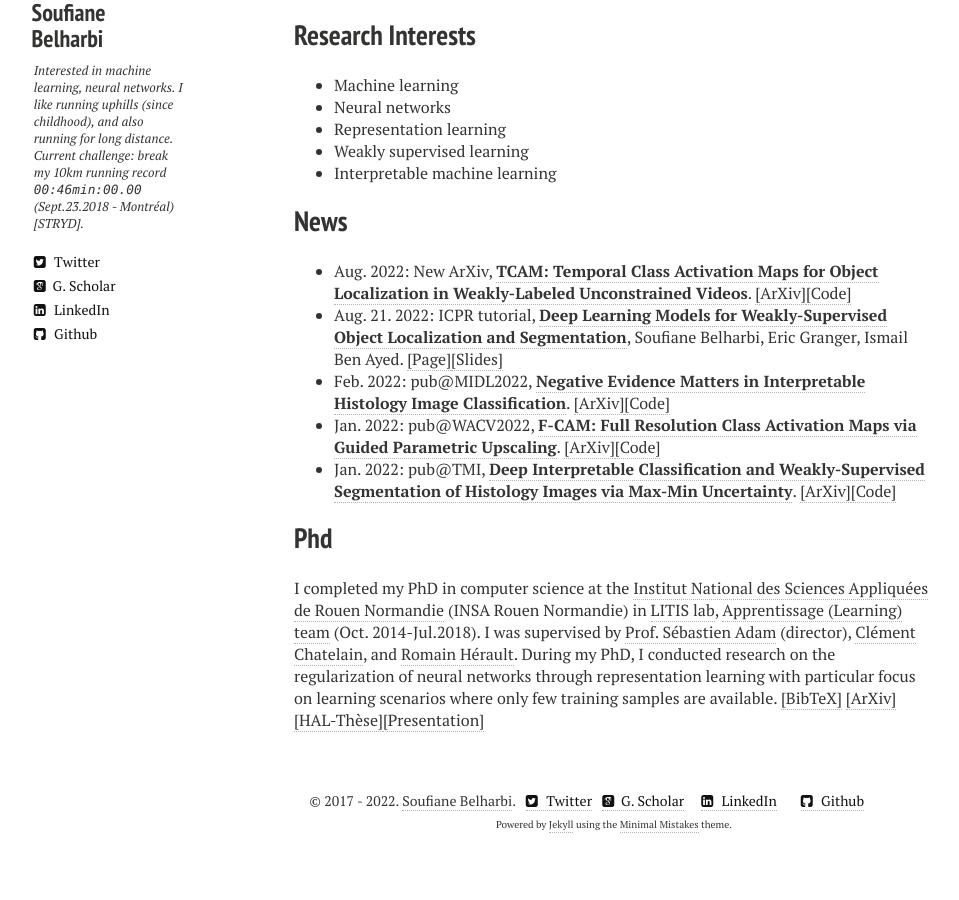
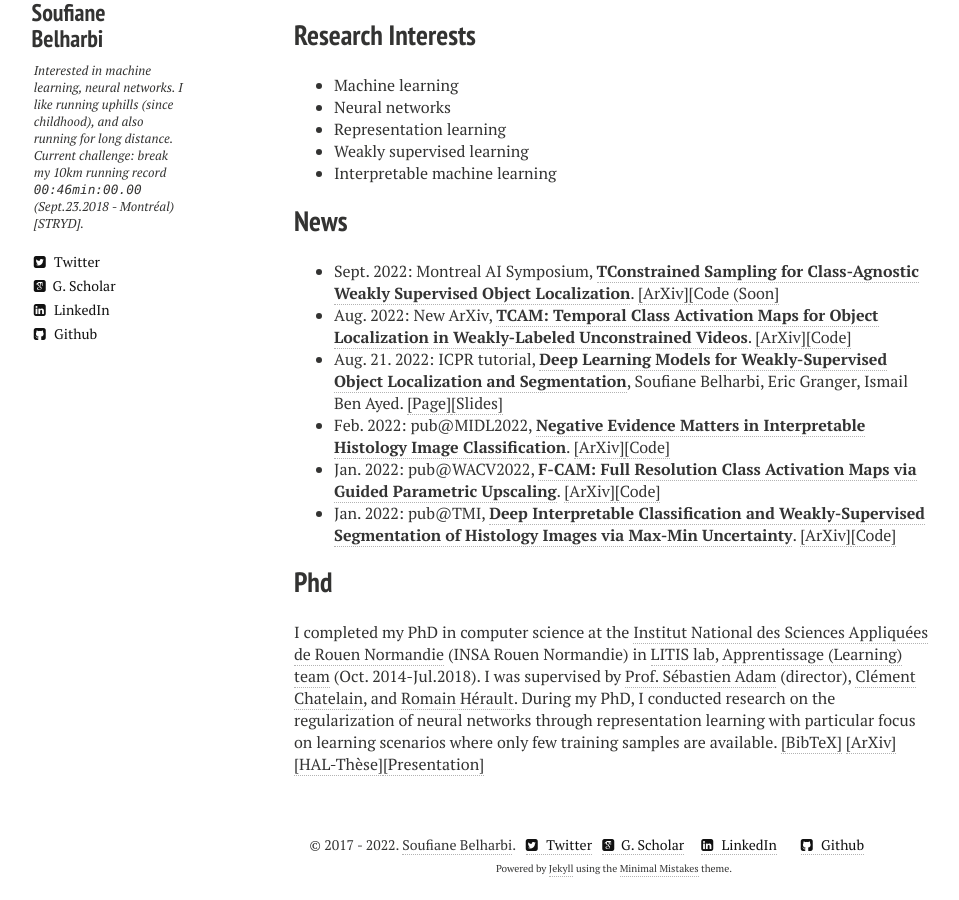
Before and after one commit to sbelharbi/sbelharbi.github.io, a Jekyll site: the page built from index.md, in a window 1280 px wide and 900 px high, scrolled down 1250 px. Shown: the whole window, without its empty margins (26-985 px from the left). Built offline with Jekyll 4.4.1, drawn with Linux system fonts in a browser that asks for light colours; nearby versions of some CDN libraries.

Commit message:
mtl ai sympos.

```diff
--- a/index.md
+++ b/index.md
@@ -23,6 +23,7 @@ My name is Soufiane Belharbi. I am a post-doc at [LIVIA Lab., ÉTS, Montreal](ht
 
 
 ## News
+* Sept. 2022: Montreal AI Symposium, [**TConstrained Sampling for Class-Agnostic Weakly Supervised Object Localization**](https://arxiv.org/abs/2209.09195). <a href="https://arxiv.org/abs/2209.09195">[ArXiv]</a><a href="https://github.com/shakeebmurtaza/dips">[Code (Soon]</a>
 * Aug. 2022: New ArXiv, [**TCAM: Temporal Class Activation Maps for Object Localization in Weakly-Labeled Unconstrained Videos**](https://arxiv.org/abs/2208.14542). <a href="https://arxiv.org/abs/2208.14542">[ArXiv]</a><a href="https://github.com/sbelharbi/tcam-wsol-video">[Code]</a>
 * Aug. 21. 2022: ICPR tutorial, [**Deep Learning Models for Weakly-Supervised Object Localization and Segmentation**]({{ site.url }}/icpr-2022-tutorial-wsl/), Soufiane Belharbi, Eric Granger, Ismail Ben Ayed. <a href="/icpr-2022-tutorial-wsl">[Page]</a><a href="/publications/icpr-tutorial-wsl-2022/slides.pdf">[Slides]</a>
 * Feb. 2022: pub@MIDL2022, [**Negative Evidence Matters in Interpretable Histology Image Classification**](https://arxiv.org/abs/2201.02445). <a href="https://arxiv.org/abs/2201.02445">[ArXiv]</a><a href="https://github.com/sbelharbi/negev">[Code]</a>
```
